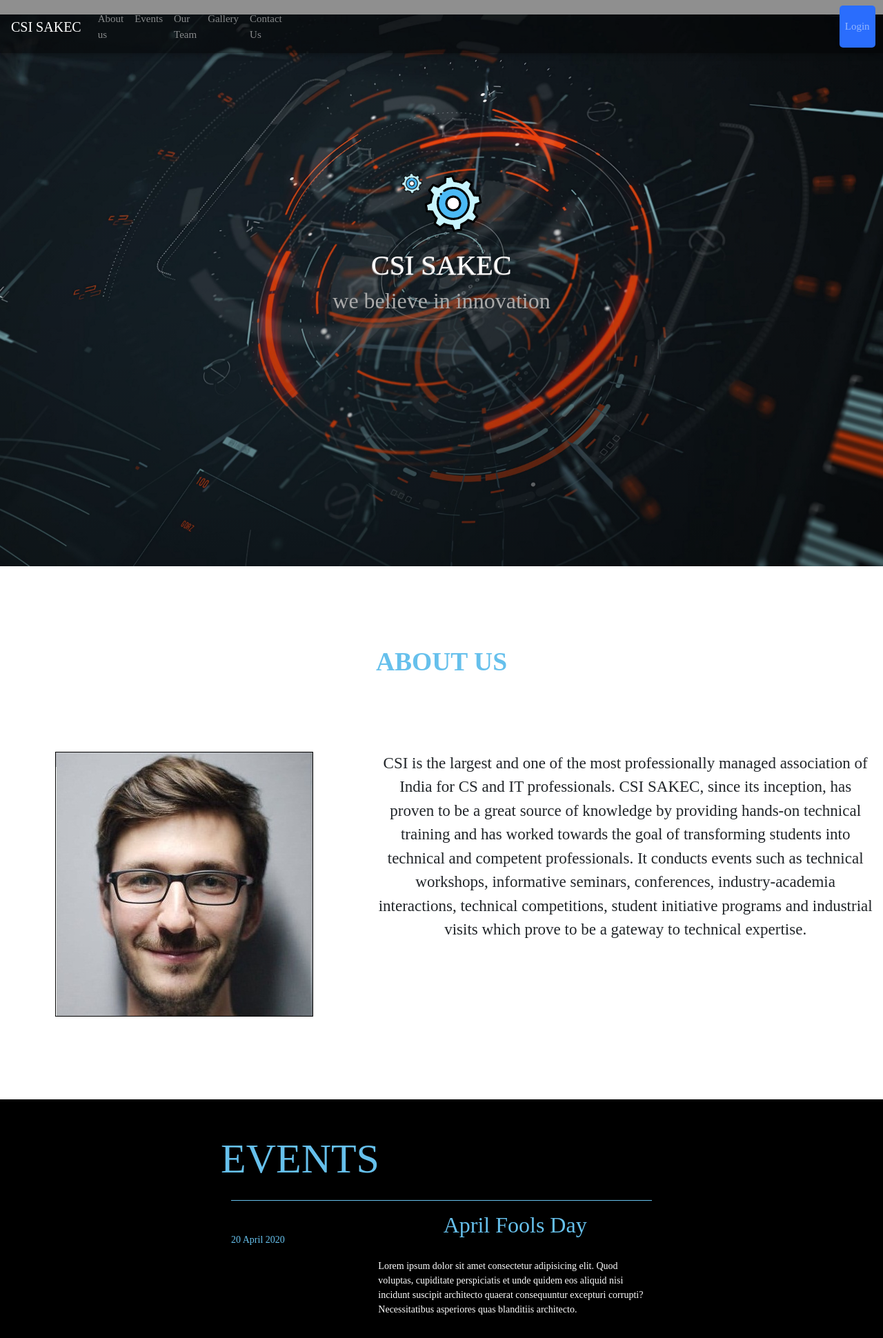
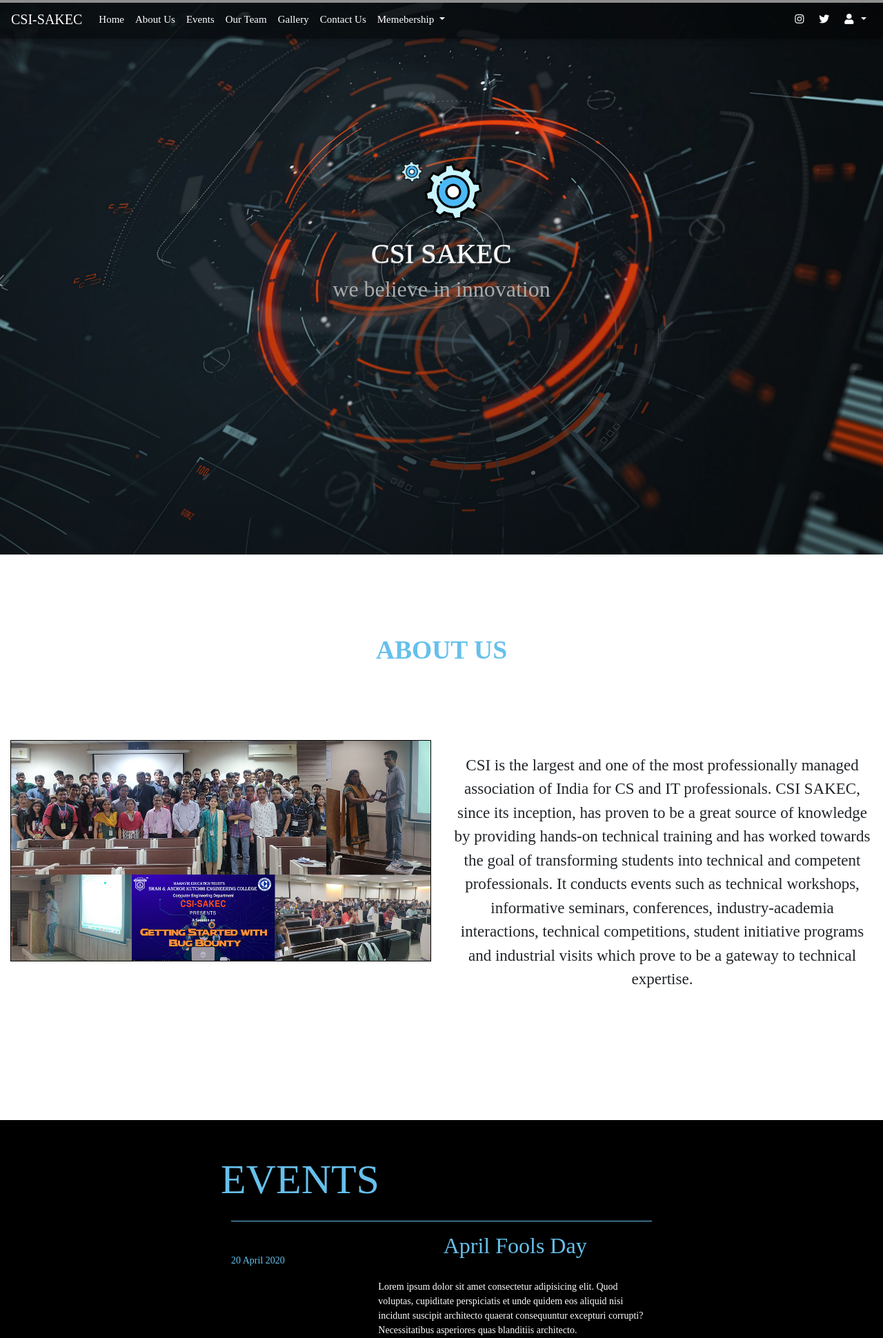
Before and after one commit to adityashah539/CSI-SAKEC, a PHP site: page / in a window 1280 px wide. Shown: the top 1940 px of the page at 69% size. Run offline with PHP 8.4, Linux system fonts and the light colour scheme; some libraries are stand-ins or nearby versions.

Commit message:
version1.1
homepage better

```diff
--- a/css/style.css
+++ b/css/style.css
@@ -9,7 +9,7 @@
     font: 300 15px "Times New Roman", Times, serif;
 	line-height: 1.5;
 	padding: 0;
-
+	overflow-x:hidden;
 	scroll-behavior: smooth;
 	margin: 0;
 }
@@ -92,7 +92,7 @@
 /**************************************/
 
 
-.bg-dark
+.default-color
 {
 	background-color:#00000070!important;
 
@@ -155,9 +155,12 @@
 
 
 }
+
 .aboutus
 {
 	border: 1px solid black;
+	width: 100%;
+	height: auto;
 }
 #about p
 {
@@ -313,19 +316,21 @@
 
 .footer .jumbotron
 {
-	background-color: #ff5898;
+
 	margin: 20px;
-	border-radius: 30px;
-}
+	color: rgb(22, 22, 22);
 
-.form-control .submit
-{
-	padding: 0px 5px;
+
+	border-radius: 50px;
+	background: #d3d8d9;
+	box-shadow:  20px 20px 60px #b3b8b8,
+				 -20px -20px 60px #f3f8fa;
 }
 
 
+
 .vl {
-	border-left: 2px solid #ff6ea5;
+	border-left: 2px solid #66c0ec;
 	height: 200px;
 	margin-left: 70px;
 	margin-top: 50px;
@@ -333,23 +338,26 @@
   .hr1
   {
 	  width: 150px;
-	  border-top: 2px solid #ff6ea5;
+	  border-top: 2px solid #66c0ec;
 	  margin-left: 245px;
   }
 .footer, .list-group-item
 {
-	background-color: #ff92bc;
+	background-color:  #d3d8d9;
+
 
 }
 
 .list-group-item:hover
 {
-	background-color: #ff6ea5;
+	background-color: rgb(128, 175, 228);
+
 }
+
 
 /* .modal-content
 {
-	background: linear-gradient(to right, #ff51b1 0%, #ff99cc 100%);
+	background-color: #d8d8d8;
 } */
 .social
 {
@@ -406,6 +414,7 @@
 .copyright
 {
 	text-align: center;
+	background-color: #007bff5d;
 
 }
 
--- a/index.html
+++ b/index.html
@@ -3,10 +3,8 @@
 <head>
 	<meta charset="UTF-8">
 	<meta name="viewport" content="width=device-width, initial-scale=1.0">
-	<!-- <link rel="stylesheet" href="https://maxcdn.bootstrapcdn.com/bootstrap/3.4.0/css/bootstrap.min.css">  -->
 	<link rel="stylesheet" href="plugins/css/mdb.min.css">
 	<link rel="stylesheet" href="https://cdn.jsdelivr.net/npm/bootstrap@4.5.3/dist/css/bootstrap.min.css" integrity="sha384-TX8t27EcRE3e/ihU7zmQxVncDAy5uIKz4rEkgIXeMed4M0jlfIDPvg6uqKI2xXr2" crossorigin="anonymous">
-<!-- Font Awesome -->
 <link rel="stylesheet" href="https://use.fontawesome.com/releases/v5.8.2/css/all.css">
 
 
@@ -18,11 +16,82 @@
 <div class="preloader">
 	<div class="loader"></div>
   </div>
+<!--Navbar -->
+<nav class="mb-1 navbar navbar-expand-lg navbar-dark default-color sticky-top">
+	<a class="navbar-brand" href="#">CSI-SAKEC</a>
+	<button class="navbar-toggler" type="button" data-toggle="collapse" data-target="#navbarSupportedContent-333"
+	  aria-controls="navbarSupportedContent-333" aria-expanded="false" aria-label="Toggle navigation">
+	  <span class="navbar-toggler-icon"></span>
+	</button>
+	<div class="collapse navbar-collapse" id="navbarSupportedContent-333">
+	  <ul class="navbar-nav mr-auto">
+		<li class="nav-item">
+		  <a class="nav-link" href="#home">Home
+			<span class="sr-only">(current)</span>
+		  </a>
+		</li>
+		<li class="nav-item">
+		  <a class="nav-link" href="#about">About Us</a>
+		</li>
+		<li class="nav-item">
+		  <a class="nav-link" href="#events">Events</a>
+		</li>
+		<li class="nav-item">
+			<a class="nav-link" href="#ourteam">Our Team</a>
+		  </li>
+		  <li class="nav-item">
+			<a class="nav-link" href="#gallery">Gallery</a>
+		  </li>
+		  <li class="nav-item">
+			<a class="nav-link" href="#contact">Contact Us</a>
+		  </li>
+		<li class="nav-item dropdown">
+		  <a class="nav-link dropdown-toggle" id="navbarDropdownMenuLink-333" data-toggle="dropdown"
+			aria-haspopup="true" aria-expanded="false">Memebership
+		  </a>
+		  <div class="dropdown-menu dropdown-primary" aria-labelledby="dropdownMenuButton">
+			<a class="dropdown-item" href="login.html">Existing member</a>
+			<a class="dropdown-item" href="membership.html">Apply for membership</a>
+
+		  </div>
+		</li>
+	  </ul>
+	  <ul class="navbar-nav ml-auto nav-flex-icons">
+		<li class="nav-item">
+		  <a class="nav-link waves-effect waves-light">
+			<i class="fab fa-instagram"></i>
+		  </a>
+		</li>
+		<li class="nav-item">
+		  <a class="nav-link waves-effect waves-light">
+			<i class="fab fa-twitter"></i>
+		  </a>
+		</li>
+		<li class="nav-item dropdown">
+		  <a class="nav-link dropdown-toggle" id="navbarDropdownMenuLink-333" data-toggle="dropdown"
+			aria-haspopup="true" aria-expanded="false">
+			<i class="fas fa-user"></i>
+		  </a>
+		  <div class="dropdown-menu dropdown-menu-right dropdown-primary"
+			aria-labelledby="navbarDropdownMenuLink-333">
+			<a class="dropdown-item" href="login.html">Login</a>
+			<a class="dropdown-item" href="signup.html">Sign up</a>
+			<a class="dropdown-item"  data-toggle="modal" data-target="#basicExampleModal">Newsletter</a>
+
+		  </div>
+		</li>
+	  </ul>
+	</div>
+  </nav>
+  <!--/.Navbar -->
 
 
 
-	<!-- Navbar -->
-	<nav class="navbar navbar-expand-lg navbar-dark bg-dark sticky-top">
+
+
+
+
+	<!-- <nav class="navbar navbar-expand-lg navbar-dark bg-dark sticky-top">
 		<a class="navbar-brand" href="#">CSI SAKEC</a>
 		<button class="navbar-toggler" type="button" data-toggle="collapse" data-target="#navbarNavAltMarkup" aria-controls="navbarNavAltMarkup" aria-expanded="false" aria-label="Toggle navigation">
 			<span class="navbar-toggler-icon"></span>
@@ -39,11 +108,11 @@
 
 			</div>
 		</div>
-	</nav>
+	</nav> -->
 
 
 	<!-- Heading Section -->
-<header >
+<header id="home" >
 
 
 
@@ -76,10 +145,11 @@
 			<h1 class="h1-responsive font-weight-bold my-5">About Us</h1>
 			<div class="spacer" style="height:60px;"></div>
 			<div class="row">
-				<div class="col-sm-5">
-<img class="aboutus" src="images/img-1.jpeg" alt="">
+				<div class="col-sm-6">
+<img class="aboutus" src="images/about.jpg" alt="">
 				</div>
-				<div class="col-sm-7">
+				<div class="col-sm-6">
+					<div class="spacer" style="height:20px;"></div>
 <p>CSI is the largest and one of the most professionally managed association of India for CS and IT professionals. CSI SAKEC, since its inception, has proven to be a great source of knowledge by providing hands-on technical training and has worked towards the goal of transforming students into technical and competent professionals. It conducts events such as technical workshops, informative seminars, conferences, industry-academia interactions, technical competitions, student initiative programs and industrial visits which prove to be a gateway to technical expertise.</p>
 				</div>
 			</div>
@@ -87,7 +157,7 @@
 		</div>
 	</div>
 
-	<div class="spacer" style="height:120px;"></div>
+	<div class="spacer" style="height:170px;"></div>
 
 	<!-- events -->
 	<div id="events">
@@ -464,7 +534,7 @@
   <!-- Section: Team v.2 -->
 </div>
 
-  <div class="spacer" style="height:120px;"></div>
+  <div class="spacer" style="height:90px;"></div>
 
 
 
@@ -472,7 +542,10 @@
 	<!-- Gallery -->
 <div id="gallery">
 <h1 class="h1-responsive font-weight-bold my-5">Gallery</h1>
+
 <div class="container-fluid text-center" style="background-image: linear-gradient(to top right, #ff19007c,#cce01d8e, #4a86908a);">
+
+
 	<div class="row">
 	<div class="col-sm-2"></div>
 <div class="col-sm-8">
@@ -481,16 +554,20 @@
 		  <li data-target="#carouselExampleIndicators" data-slide-to="0" class="active"></li>
 		  <li data-target="#carouselExampleIndicators" data-slide-to="1"></li>
 		  <li data-target="#carouselExampleIndicators" data-slide-to="2"></li>
+		  <li data-target="#carouselExampleIndicators" data-slide-to="3"></li>
 		</ol>
 		<div class="carousel-inner">
 		  <div class="carousel-item active">
-			<img class="d-block w-100" src="images/img-1.jpeg" alt="First slide">
+			<img class="d-block w-100" src="images/gal-4.jpg" alt="First slide">
 		  </div>
 		  <div class="carousel-item">
-			<img class="d-block w-100" src="images/img-2.jpg" alt="Second slide">
+			<img class="d-block w-100" src="images/gal-2.jpg" alt="Second slide">
 		  </div>
 		  <div class="carousel-item">
-			<img class="d-block w-100" src="images/img-3.jpg" alt="Third slide">
+			<img class="d-block w-100" src="images/gal-3.jpg" alt="Third slide">
+		  </div>
+		  <div class="carousel-item">
+			<img class="d-block w-100" src="images/gal-11.jpg" alt="ourth slide">
 		  </div>
 		</div>
 		<a class="carousel-control-prev" href="#carouselExampleIndicators" role="button" data-slide="prev">
@@ -610,16 +687,16 @@
 					<label for="email">E-Mail</label> :
 					<input type="email" class="form-control" placeholder="E-Mail" id="emailid"><br>
 					<label for="message">Message</label> :
-					<textarea data-toggle="tooltip" data-placement="bottom" title="Queries? , no problem we will solve" type="text-area" placeholder="Message" class="form-control" rows="5"></textarea><br>
-					<input type="submit" class="form-control submit">
+					<textarea data-toggle="tooltip" data-placement="bottom" title="Any Queries? Write us " type="text-area" placeholder="Message" class="form-control" rows="5"></textarea>
+					<button type="button" class="btn btn-primary  btn-block">Submit</button>
 				</div>
 			</div>
 		</div>
-
+		<div class="spacer" style="height:30px;"></div>
 			<div class="copyright">
-				<div class="spacer" style="height:20px;"></div>
+				<div class="spacer" style="height:10px;"></div>
 			<h5>Copyright &copy; CSI-SAKEC 2020-21 All Rights Reserved</h5>
-			<div class="spacer" style="height:15px;"></div>
+			<div class="spacer" style="height:10px;"></div>
 
 			</div>
 		</div>
```
Also changed, not shown: images/about.jpg (added), images/gal-1.jpg (added), images/gal-11.jpg (added), images/gal-2.jpg (added), images/gal-3.jpg (added), images/gal-4.jpg (added).
